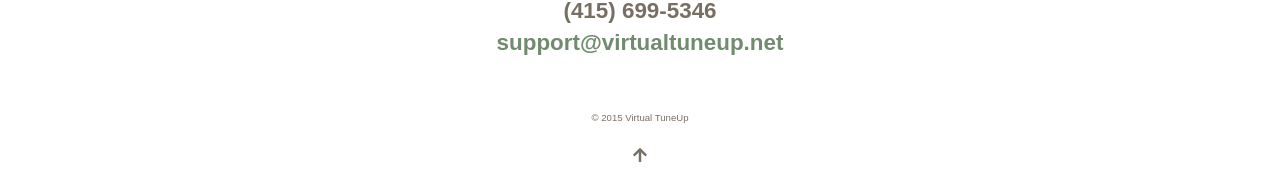
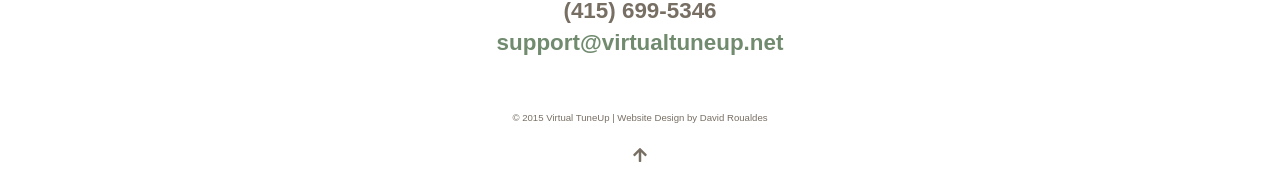
Before and after one commit to droualdes/virtual-tuneup, a Jekyll site: the page built from index.html, in a window 1280 px wide and 900 px high, scrolled down 2509 px. Shown: the part 716-897 px from the top of the window. Built offline with Jekyll 4.4.1, drawn with Linux system fonts in a browser that asks for light colours; nearby versions of some CDN libraries; some web fonts are replaced.

Commit message:
Added Website Design by David Roualdes

```diff
--- a/_config.yml
+++ b/_config.yml
@@ -6,7 +6,7 @@
 # 'jekyll serve'. If you change this file, please restart the server process.
 
 # Site settings
-baseurl: "virtual-tuneup/"
+baseurl: "/virtual-tuneup"
 site: Virtual TuneUp
 email: "support@virtualtuneup.net"
 description: Services for Maintaining Peak Performance in Organizations
--- a/_includes/footer.html
+++ b/_includes/footer.html
@@ -12,7 +12,7 @@
 		<a href="mailto:support@virtualtuneup.net">support@virtualtuneup.net</a>
 	</address>
 	<p class="small">
-		&copy; 2015 Virtual TuneUp
+		&copy; 2015 Virtual TuneUp | Website Design by David Roualdes
 	</p>
 	<p>
 		<a onclick="$('body').animatescroll({scrollSpeed:2000,easing:'easeOutQuint'});">
```
Also changed, not shown: 12 other files.
